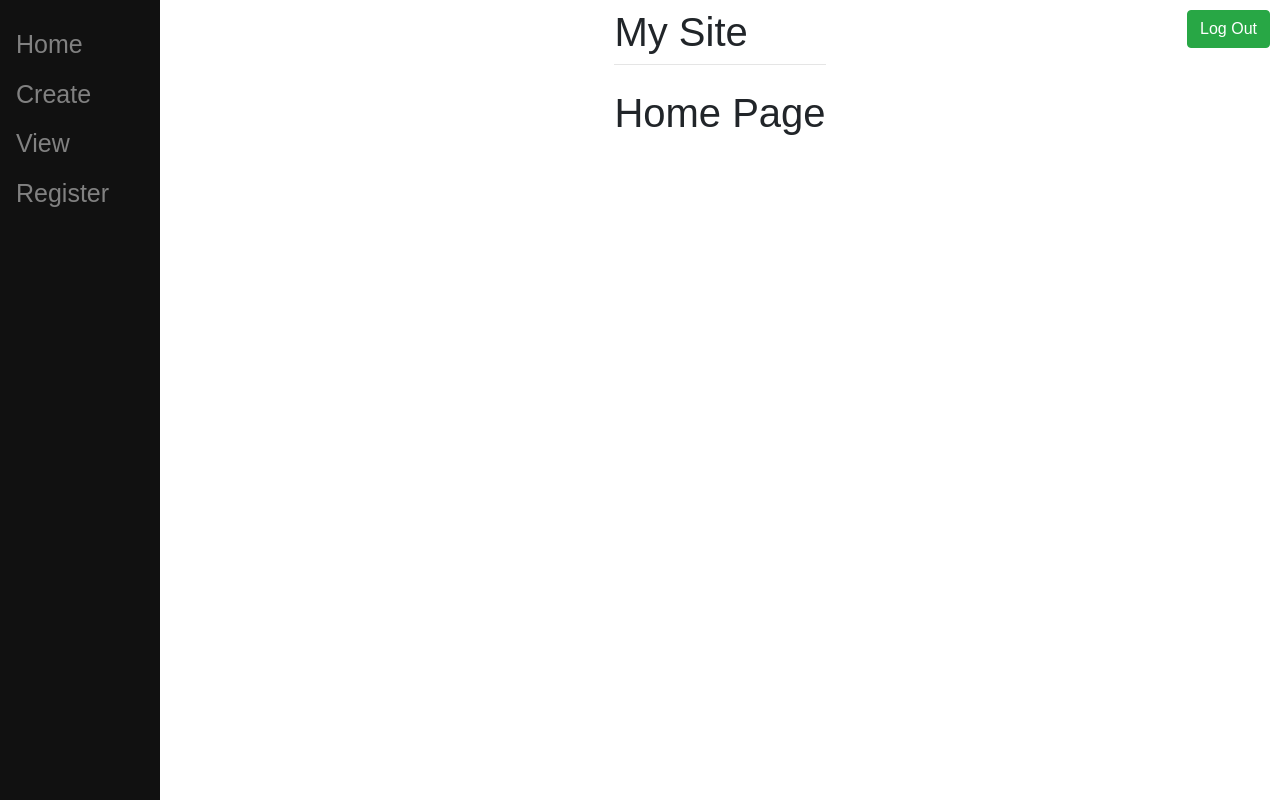
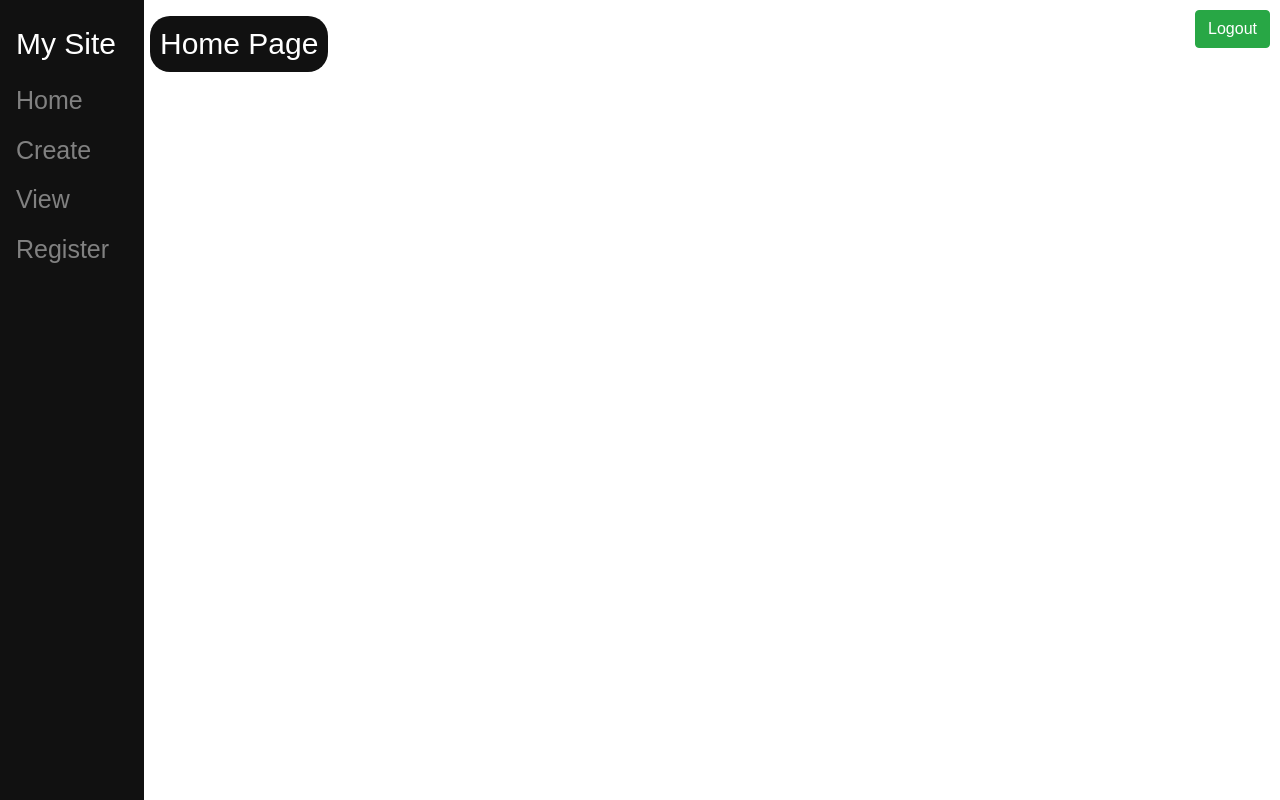
Before and after one commit to remyj4556/Django-Web-App-Base, a Django app: page /home/ in a window 1280 px wide. Run offline with Django 5.2, Linux system fonts and the light colour scheme.

Commit message:
cleaned up templates for general purpose usage & future customizability

```diff
--- a/mysite/main/templates/main/base.html
+++ b/mysite/main/templates/main/base.html
@@ -5,14 +5,24 @@
             .sidenav {
                 font-family: sans-serif;
                 height: 100%;
-                width: 160px;
+                width: auto;
                 position: fixed;
-                z-index: 1;
+                z-index: 2;
                 top: 0;
                 left: 0;
                 background-color: #111;
                 overflow-x: hidden;
                 padding-top: 20px;
+                padding-right: 20px;
+            }
+
+            .sidenav h1 {
+                font-family: sans-serif;
+                padding: 6px 8px 6px 16px;
+                text-decoration: none;
+                font-size: 30px;
+                color:rgb(255, 255, 255);
+                display: block;
             }
 
             .sidenav a {
@@ -39,11 +49,25 @@
             .logout_btn {
                 font-family: sans-serif;
                 position: fixed;
-                z-index: 1;
                 color: #111;
                 right: 0;
                 top: 0;
                 padding: 10px 10px;
+            }
+
+            .header h1 {
+                border-radius: 20px;
+                display: block;
+                font-family: sans-serif;
+                font-size: 30px;
+                position: fixed;
+                left: 150px;
+                top: 16px;
+                color:rgb(255, 255, 255);
+                z-index: 2;
+                background-color: #111;
+                overflow-x: hidden;
+                padding: 10px 10px 10px 10px;
             }
 
         </style>
@@ -58,17 +82,21 @@
     </head>
     <body>
         <div class="sidenav">
-            <a href="/">Home</a>
+            <h1>My Site</h1>
+            <a href="/home">Home</a>
             <a href="/create">Create</a>
             <a href="/view">View</a>
             <a href="/register">Register</a>
         </div>
 
+        <div class="header">
+            {% block header %}
+            {% endblock header %}
+        </div>
+
         <div id="content" name="content" class="main">
             <div class="row justify-content-center">
                 <div class=="col-8">
-                    <h1 class="mt-2">My Site</h1>
-                    <hr class="mt-0 mb-4">
                     {% block content %}
                     {% endblock %}
                 </div>
@@ -78,7 +106,7 @@
         <div class="logout_btn">
             <form action="{% url 'logout' %}" method="post">
                 {% csrf_token %}
-                <button class="btn btn-success">Log Out</button>
+                <button class="btn btn-success">Logout</button>
             </form>
         </div>
 
--- a/mysite/main/templates/main/create.html
+++ b/mysite/main/templates/main/create.html
@@ -2,8 +2,11 @@
 
 {% block title %} Create New List {% endblock %}
 
+{% block header %}
+<h1>Create List</h1>
+{% endblock header %}
+
 {% block content %}
-    <h3>Create Page</h3>
     <form method="post" action="/create/" class="form-group">
         {% csrf_token %}
         <div class="input-group mb-3">
--- a/mysite/main/templates/main/home.html
+++ b/mysite/main/templates/main/home.html
@@ -1,9 +1,12 @@
-{% extends 'main/base.html' %}
+{% extends "main/base.html" %}
 
 {% block title %}
 Home
-{% endblock %}
+{% endblock title %}
+
+{% block header %}
+<h1>Home Page</h1>
+{% endblock header %}
 
 {% block content %}
-<h1> Home Page </h1>
-{% endblock %}
+{% endblock content %}
--- a/mysite/main/templates/main/list.html
+++ b/mysite/main/templates/main/list.html
@@ -1,6 +1,7 @@
 {% extends "main/base.html" %}
 
-{% block title %} View List {% endblock %}
+{% block title %} View Lists {% endblock %}
+
 
 {% block content %}
     <h1> {{ls.name}} </h1>
--- a/mysite/register/templates/register/register.html
+++ b/mysite/register/templates/register/register.html
@@ -1,6 +1,11 @@
 {% extends "main/base.html" %}
 
 {% block title %} Create an Account {% endblock %}
+
+{% block header %}
+<h1>Create an Account</h1>
+{% endblock header %}
+
 
 {% load crispy_forms_tags %}
 
```
Also changed, not shown: mysite/main/templates/main/view.html (+6 -1 lines), mysite/register/templates/registration/login.html (+6 -2 lines), mysite/db.sqlite3.
